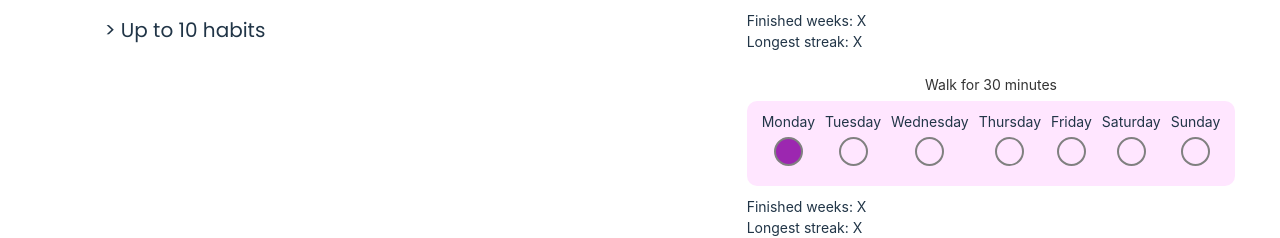
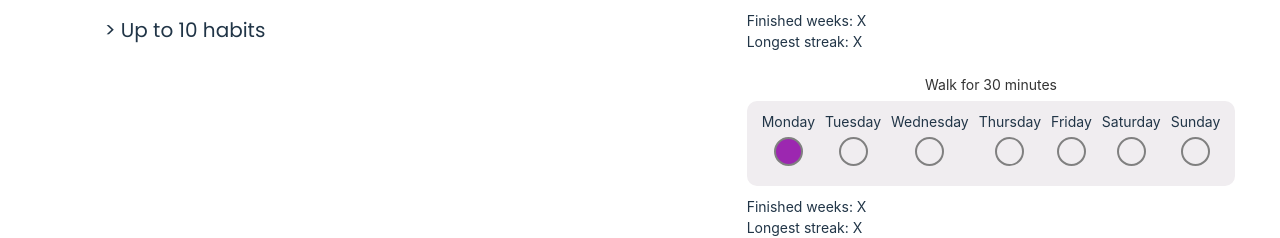
Before and after one commit to Technigo/final-boiler-plate-monorepo, a React (Vite) app in the folder frontend/: page / in a window 1280 px wide. Shown: the part 1321-1559 px from the top of the page. Built offline with nearby package versions, Linux system fonts and the light colour scheme.

Commit message:
color update

```diff
--- a/frontend/src/components/Startpage/habitfront.css
+++ b/frontend/src/components/Startpage/habitfront.css
@@ -77,5 +77,5 @@
 }
 
 .walk .habitfront-tracker {
-  background-color: #ffe6ff;
+  background-color: #f0edf0;
 }
--- a/frontend/src/components/css/habits.css
+++ b/frontend/src/components/css/habits.css
@@ -33,7 +33,7 @@
 }
 
 .habit-bg-third {
-  background-color: #ffe6ff;
+  background-color: #f0edf0;
   border-radius: 20px;
   padding: 20px;
   margin-bottom: 15px;
```
